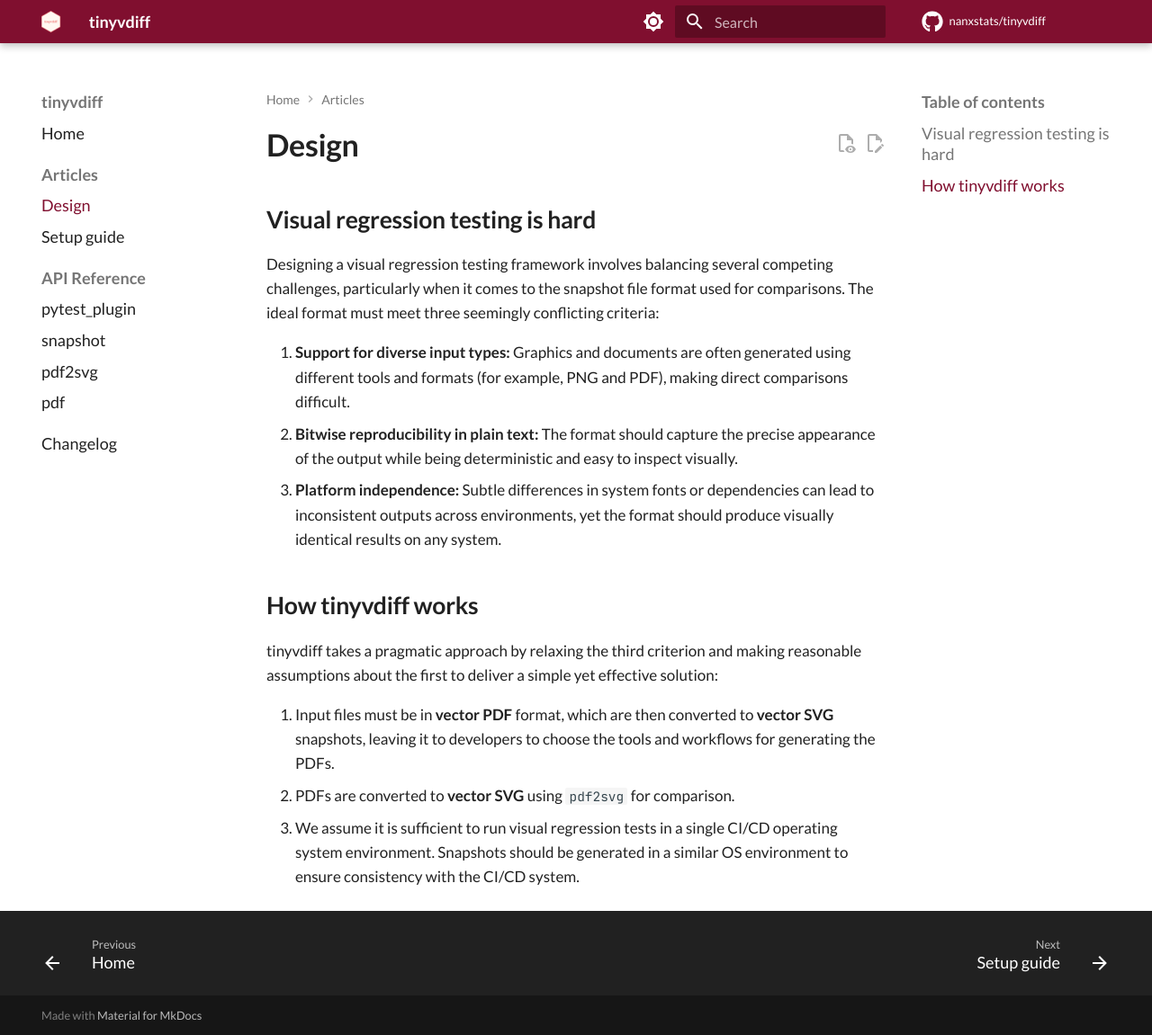
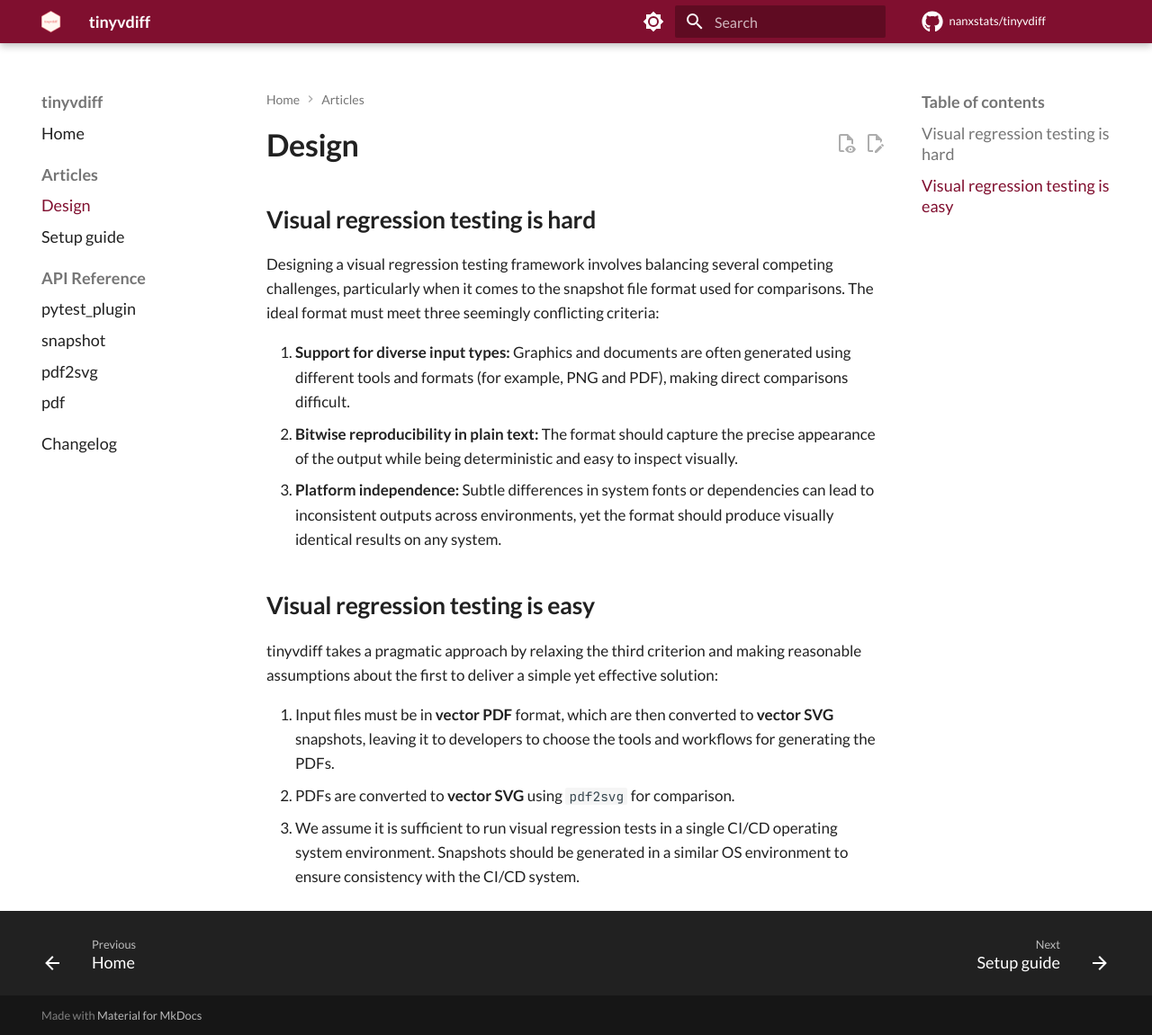
Before and after one commit to nanxstats/tinyvdiff, an MkDocs documentation site: the page built from docs/articles/design.md, in a window 1280 px wide and 1151 px high. Shown: the whole window at 90% size. Built offline with MkDocs 1.6.1 and Material for MkDocs 9.7.7, drawn with Linux system fonts in a browser that asks for light colours; comment, search, counter and statistics services are not loaded.

Commit message:
Add symmetry in section heading

```diff
--- a/docs/articles/design.md
+++ b/docs/articles/design.md
@@ -17,7 +17,7 @@ criteria:
    dependencies can lead to inconsistent outputs across environments,
    yet the format should produce visually identical results on any system.
 
-## How tinyvdiff works
+## Visual regression testing is easy
 
 tinyvdiff takes a pragmatic approach by relaxing the third criterion and
 making reasonable assumptions about the first to deliver a simple yet
```
